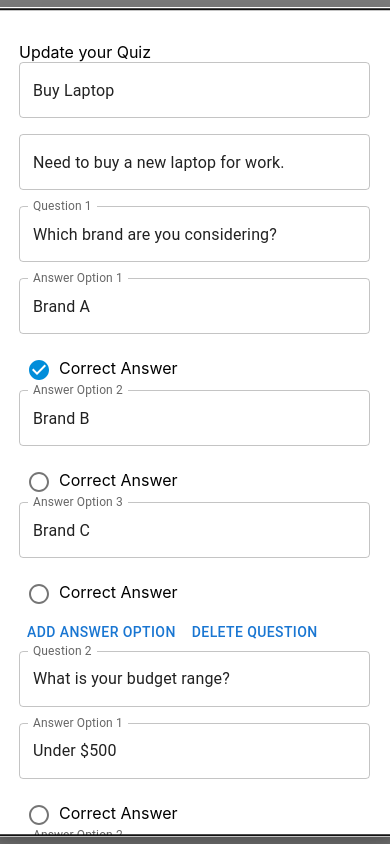
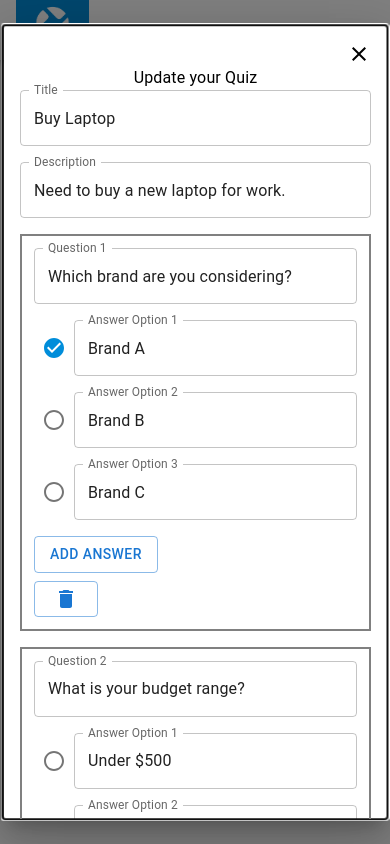
Before and after one commit to yanil8068/Quiz-Platform, a React (Create React App) app: page /quizzes in a window 390 px wide. Both pictures are taken after a click on the element "Buy Laptop". Built offline with nearby package versions, Linux system fonts and the light colour scheme.

Commit message:
made responsive and navigate to result done and my quiz created on corrected and button in playquiz

```diff
--- a/src/components/CreateQuiz.js
+++ b/src/components/CreateQuiz.js
@@ -20,13 +20,14 @@ import Typography from "@mui/material/Typography";
 import CheckCircleIcon from "@mui/icons-material/CheckCircle";
 import RadioButtonUncheckedIcon from "@mui/icons-material/RadioButtonUnchecked";
 import { useNavigate } from "react-router-dom";
+import DeleteIcon from "@mui/icons-material/Delete";
 
 const style = {
   position: "absolute",
   top: "50%",
   left: "50%",
   transform: "translate(-50%, -50%)",
-  width: "90%", // Adjusted width for responsiveness
+  width: { sm: "90%", xs: "70%" }, // Adjusted width for responsiveness
   maxWidth: 400, // Maximum width to maintain readability
   bgcolor: "background.paper",
   border: "2px solid #000",
@@ -71,6 +72,28 @@ const Form = ({ editFormVisibility }) => {
     e.preventDefault();
     let date = new Date();
     let time = date.getTime();
+    // Get date components
+    let day = date.getDate();
+    let month = date.getMonth() + 1; // Month starts from 0
+    let year = date.getFullYear();
+    let hours = date.getHours();
+    let minutes = date.getMinutes();
+    let amPM = hours >= 12 ? "PM" : "AM";
+    hours = hours % 12 || 12; // Convert hours to 12-hour format
+    let createdTime =
+      day +
+      "/" +
+      month +
+      "/" +
+      year +
+      " " +
+      hours +
+      ":" +
+      minutes +
+      ":" +
+      " " +
+      amPM;
+    console.log(createdTime);
 
     // validation logic...
 
@@ -139,6 +162,7 @@ const Form = ({ editFormVisibility }) => {
       description: description,
       questions: allQuestions,
       completed: true,
+      creattime: createdTime,
     };
 
     setQuizValue("");
@@ -203,7 +227,7 @@ const Form = ({ editFormVisibility }) => {
 
   return (
     <Box>
-      {titleError && <Box style={{ color: "red" }}>{titleError}</Box>}
+      {/* {titleError && <Box style={{ color: "red" }}>{titleError}</Box>} */}
       <Modal
         aria-labelledby="transition-modal-title"
         aria-describedby="transition-modal-description"
@@ -268,12 +292,14 @@ const Form = ({ editFormVisibility }) => {
         // >
         <FormControl
           sx={{
-            width: "60%",
+            width: { sm: "60%", xs: "90%" },
             display: "flex",
             justifyContent: "center",
             alignItems: "center",
             flexDirection: "column",
             margin: "20px auto",
+            // height: "80%",
+            // fontSize: "90%",
           }}
           component="form"
           onSubmit={handleSubmit}
@@ -315,6 +341,8 @@ const Form = ({ editFormVisibility }) => {
                         display: "flex",
                         alignItems: "center",
                         marginBottom: "8px",
+
+                        // alignItems: "flex-start",
                       }}
                     >
                       {/* <input
@@ -347,19 +375,26 @@ const Form = ({ editFormVisibility }) => {
                         disabled
                       />
                       <Button
-                        variant="outlined"
+                        sx={{
+                          padding: "10px 0px",
+                          // fontSize: { sm: "100%", xs: "70%" },
+                          // fontSize: "0.74rem",
+                          // // lineHeight: "1.76",
+                          // letterSpacing: 0,
+                        }}
+                        // variant="outlined"
                         onClick={() =>
                           handleDeleteAnswerOption(index, answerIndex)
                         }
                       >
-                        Delete
+                        <DeleteIcon />
                       </Button>
                     </Box>
                   </Box>
                 ))}
                 <Box style={{ display: "flex", alignItems: "flex-start" }}>
                   <TextField
-                    label="Add Answer Option"
+                    label="Answer Option"
                     variant="outlined"
                     fullWidth
                     value={answerOptionInputs[index]}
@@ -367,23 +402,36 @@ const Form = ({ editFormVisibility }) => {
                     sx={{ mb: 2 }}
                   />
                   <Button
+                    sx={{
+                      fontSize: "0.74rem",
+                      lineHeight: "1.76",
+                      letterSpacing: "0",
+                      marginLeft: "10px",
+                    }}
                     variant="outlined"
                     onClick={() => handleAddAnswerOption(index)}
                   >
-                    Add Answer Option
+                    Add Answer
                   </Button>
                 </Box>
               </Box>
             ))}
 
-            <Button variant="outlined" onClick={handleAddQuestion}>
+            <Button
+              variant="outlined"
+              sx={{
+                width: { sm: "10rem", xs: "100%" },
+              }}
+              onClick={handleAddQuestion}
+            >
               Add Question
             </Button>
             <br />
+            {titleError && <Box style={{ color: "red" }}>{titleError}</Box>}
             <Button
               sx={{
                 mt: "2",
-                width: "10rem",
+                width: { sm: "10rem", xs: "100%" },
               }}
               type="submit"
               variant="contained"
--- a/src/components/Header.jsx
+++ b/src/components/Header.jsx
@@ -18,9 +18,10 @@ const Header = () => {
           sx={{
             color: "inherit",
             "&:hover": { color: "green" },
-            marginRight: "20px",
+            marginRight: "10px",
             textTransform: "none",
-            fontSize: "1.1rem",
+            fontSize: { sm: "1.1rem", xs: "0.9rem" },
+            padding: { sm: 1, xs: 0 },
           }}
         >
           Home
@@ -32,9 +33,10 @@ const Header = () => {
           sx={{
             color: "inherit",
             "&:hover": { color: "green" },
-            marginRight: "20px",
+            marginRight: "10px",
             textTransform: "none",
-            fontSize: "1.1rem",
+            fontSize: { sm: "1.1rem", xs: "0.9rem" },
+            padding: { sm: 1, xs: 0 },
           }}
         >
           My Quizzes
@@ -46,9 +48,10 @@ const Header = () => {
           sx={{
             color: "inherit",
             "&:hover": { color: "green" },
-            marginRight: "20px",
+            // marginRight: "10px",
             textTransform: "none",
-            fontSize: "1.1rem",
+            fontSize: { sm: "1.1rem", xs: "0.9rem" },
+            padding: { sm: 1, xs: 0 },
           }}
         >
           playquiz
--- a/src/components/MyQuiz.js
+++ b/src/components/MyQuiz.js
@@ -28,11 +28,13 @@ import Typography from "@mui/material/Typography";
 import { Link } from "react-router-dom";
 import RadioButtonUncheckedIcon from "@mui/icons-material/RadioButtonUnchecked";
 import CheckCircleIcon from "@mui/icons-material/CheckCircle";
+import CloseIcon from "@mui/icons-material/Close";
 
 const styleforresponsive = {
   width: { xs: "5ch", sm: "10" },
   fontSize: { xs: "0.72rem", sm: "0.875rem", lg: "1.1rem" },
   padding: { xs: "2px", sm: "16px" },
+  // borderRight: "2px solid black",
 };
 
 const Todos = ({
@@ -129,17 +131,32 @@ const Todos = ({
             transform: "translateX( -50%)",
             width: { xs: "92%", md: "70%", lg: "60%" }, // Adjust width for different screen sizes
             bgcolor: "background.paper",
-            border: "2px solid #000",
+            // border: "2px solid #000",
             boxShadow: 24,
             p: 4,
-            overflowY: "auto", // Enable vertical scrolling if needed
+            // overflowY: "auto", // Enable vertical scrolling if needed
             fontSize: "1rem", // Default font size
             "@media (max-width:600px)": {
               width: "90%", // Adjust width for small screens
             },
             "@media (max-width:400px)": {
+              width: "85%", // Adjust width for extra small screens
+              fontSize: "0.72rem", // Font size for extra small screens (xs)
+            },
+            "@media (max-width:300px)": {
+              width: "90%", // Adjust width for extra small screens
+              // fontSize: "0.72rem", // Font size for extra small screens (xs)
+            },
+            "@media (max-width:350px)": {
               width: "100%", // Adjust width for extra small screens
-              fontSize: "0.72rem", // Font size for extra small screens (xs)
+              // fontSize: "0.72rem", // Font size for extra small screens (xs)
+            },
+            "@media (max-width:285px)": {
+              width: "100%", // Adjust width for extra small screens
+
+              padding: 0,
+
+              // fontSize: "0.72rem", // Font size for extra small screens (xs)
             },
           }}
         >
@@ -149,17 +166,19 @@ const Todos = ({
             to="/new"
             display="block"
             gutterBottom
+            sx={{ textAlign: "right", textDecoration: "none" }}
           >
             Create new Quiz
           </Typography>
           <TableContainer
             sx={{
               overflow: "auto",
+              border: "2px solid grey",
             }}
             component={Paper}
           >
             <Table sx={{ minWidth: 300 }} aria-label="simple table">
-              <TableHead>
+              <TableHead sx={{ borderBottom: "2px solid black" }}>
                 <TableRow>
                   <TableCell sx={styleforresponsive}>Quiz no.</TableCell>
                   <TableCell sx={styleforresponsive} align="right">
@@ -193,7 +212,7 @@ const Todos = ({
                       {todo.todo}
                     </TableCell>
                     <TableCell sx={styleforresponsive} align="right">
-                      {todo.completed ? "completed" : "Incomplete"}
+                      {todo.completed ? "Active" : "Inactive"}
                       <Switch
                         sx={{
                           fontSize: { xs: "0.72rem", sm: "0.875rem" },
@@ -205,7 +224,7 @@ const Todos = ({
                       />
                     </TableCell>
                     <TableCell sx={styleforresponsive} align="right">
-                      {new Date(todo.id).toLocaleDateString()}
+                      {todo.creattime}
                     </TableCell>
                     <TableCell sx={styleforresponsive} align="right">
                       {editFormVisibility === false && (
@@ -334,7 +353,7 @@ const Todos = ({
               bgcolor: "background.paper",
               border: "2px solid #000",
               boxShadow: 24,
-              p: 4,
+              p: { sm: 4, xs: 2 },
               overflowY: "auto",
               maxHeight: "90vh", // Limit the maximum height to 90% of the viewport height
               maxWidth: "90vw", // Limit the maximum width to 90% of the viewport width
@@ -347,10 +366,18 @@ const Todos = ({
             >
               <FormGroup sx={{ width: "100%" }}>
                 {/* <form onSubmit={editSubmit}> */}
-                {editError && <Box style={{ color: "red" }}>{editError}</Box>}
-                <label>Update your Quiz</label>
+                {/* {editError && <Box style={{ color: "red" }}>{editError}</Box>} */}
+                <Box sx={{ display: "flex", justifyContent: "flex-end" }}>
+                  <CloseIcon onClick={cancelUpdate} />
+                </Box>
+
+                <Typography sx={{ textAlign: "center" }} component="h5">
+                  Update your Quiz
+                </Typography>
+
                 <Box>
                   <TextField
+                    label="Title"
                     variant="outlined"
                     fullWidth
                     value={editValue || ""}
@@ -358,6 +385,7 @@ const Todos = ({
                     sx={{ mb: 2 }}
                   />
                   <TextField
+                    label="Description"
                     variant="outlined"
                     fullWidth
                     value={editDes || ""}
@@ -365,7 +393,14 @@ const Todos = ({
                     sx={{ mb: 2 }}
                   />
                   {questions.map((question, index) => (
-                    <Box key={index}>
+                    <Box
+                      key={index}
+                      sx={{
+                        mb: 2,
+                        p: { sm: 3, xs: 1.5 },
+                        border: "2px solid grey",
+                      }}
+                    >
                       <TextField
                         label={`Question ${index + 1}`}
                         variant="outlined"
@@ -377,7 +412,18 @@ const Todos = ({
                         sx={{ mb: 2 }}
                       />
                       {question.answerOptions.map((option, answerIndex) => (
-                        <Box key={answerIndex}>
+                        <Box key={answerIndex} sx={{ mb: 2, display: "flex" }}>
+                          <IconButton
+                            onClick={() =>
+                              handleCheckboxChangeE(index, answerIndex)
+                            }
+                          >
+                            {option.checked ? (
+                              <CheckCircleIcon sx={{ color: "#008DDA" }} />
+                            ) : (
+                              <RadioButtonUncheckedIcon />
+                            )}
+                          </IconButton>
                           <TextField
                             label={`Answer Option ${answerIndex + 1}`}
                             variant="outlined"
@@ -390,7 +436,7 @@ const Todos = ({
                                 e.target.value
                               )
                             }
-                            sx={{ mb: 2 }}
+                            // sx={{ mb: 2 }}
                           />
                           {/* <input
                           type="radio"
@@ -399,7 +445,7 @@ const Todos = ({
                             handleCheckboxChangeE(index, answerIndex)
                           }
                         /> */}
-                          <IconButton
+                          {/* <IconButton
                             onClick={() =>
                               handleCheckboxChangeE(index, answerIndex)
                             }
@@ -409,28 +455,39 @@ const Todos = ({
                             ) : (
                               <RadioButtonUncheckedIcon />
                             )}
-                          </IconButton>
-                          <label>Correct Answer</label>
+                          </IconButton> */}
+                          {/* <label>Correct Answer</label> */}
                         </Box>
                       ))}
-                      <Button onClick={() => handleAddAnswerOption(index)}>
-                        Add Answer Option
+                      <Button
+                        sx={{ mr: 1, mb: 1 }}
+                        variant="outlined"
+                        onClick={() => handleAddAnswerOption(index)}
+                      >
+                        Add Answer
                       </Button>
+                      <br />
                       <Button
+                        variant="outlined"
                         onClick={() => handleDeleteQuestionAndDispatch(index)}
                       >
-                        Delete Question
+                        <DeleteIcon variant="contained" />
                       </Button>
                     </Box>
                   ))}
 
-                  <Button onClick={handleAddQuestion}>Add Question</Button>
-                  <Button variant="outlined" type="submit">
+                  <Button sx={{ mb: 2 }} onClick={handleAddQuestion}>
+                    Add Question
+                  </Button>
+                  <br />
+                  {editError && <Box style={{ color: "red" }}>{editError}</Box>}
+                  <Button sx={{ mb: 2 }} variant="contained" type="submit">
                     UPDATE
                   </Button>
-                  <Button variant="outlined" onClick={cancelUpdate}>
-                    Cancel Update
-                  </Button>
+                  <br />
+                  {/* <Button variant="outlined" onClick={cancelUpdate}>
+                    <CloseIcon />
+                  </Button> */}
                 </Box>
                 {/* </form> */}
               </FormGroup>
--- a/src/redux/todoapp/reducers/operations.js
+++ b/src/redux/todoapp/reducers/operations.js
@@ -12,6 +12,7 @@ const initialState = [
     todo: "Buy Laptop",
     completed: true,
     description: "Need to buy a new laptop for work.",
+    creattime: "1/4/2024 3:35: PM",
     questions: [
       {
         question: "Which brand are you considering?",
@@ -68,6 +69,7 @@ const initialState = [
     todo: "Master Redux",
     completed: false,
     description: "Learn Redux for state management.",
+    creattime: "1/4/2024 3:35: PM",
     questions: [
       {
         question: "What is Redux?",
@@ -92,9 +94,10 @@ const initialState = [
   },
   {
     id: 3,
-    todo: "Watering",
+    todo: "Watering here",
     completed: true,
     description: "Water the plants in the garden.",
+    creattime: "1/4/2024 3:35: PM",
     questions: [
       {
         question: "How often do you water the plants?",
```
Also changed, not shown: src/App.js (+9 -4 lines), src/components/PlayQuiz.js (+84 -23 lines), src/components/PlayQuizHome.js (+10 -4 lines), src/components/Result.js (+8 -5 lines).
